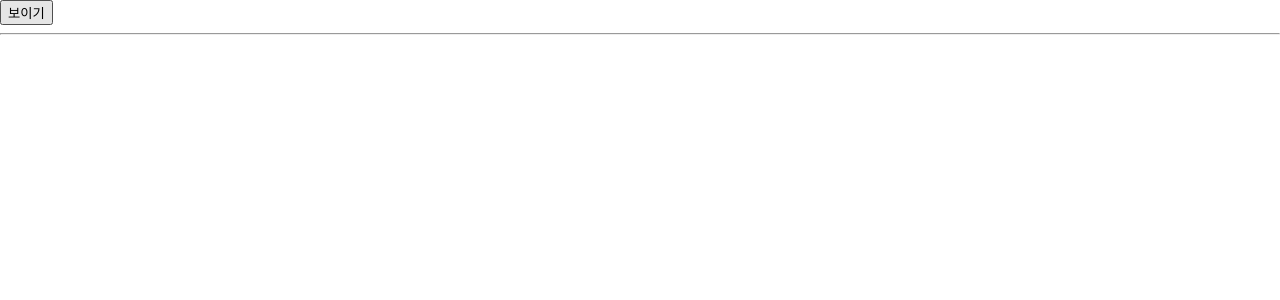
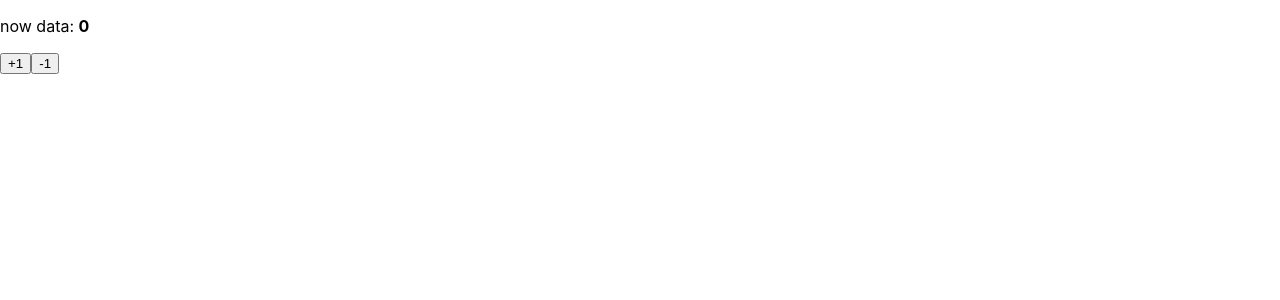
Before and after one commit to LydiaYoon/React-Todo, a React (Create React App) app: page / in a window 1280 px wide. Shown: the top 300 px of the page. Built offline with nearby package versions, Linux system fonts and the light colour scheme.

Commit message:
#8.3 useReducer

```diff
--- a/src/App.js
+++ b/src/App.js
@@ -1,21 +1,11 @@
 import React, { useState } from "react";
 
-import Info from "./practice/Info";
+import CounterReducer from "./practice/CounterReducer";
 
 const App = () => {
-  const [visible, setVisible] = useState(false);
-
   return (
     <div>
-      <button
-        onClick={() => {
-          setVisible(!visible);
-        }}
-      >
-        {visible ? "숨기기" : "보이기"}
-      </button>
-      <hr />
-      {visible && <Info />}
+      <CounterReducer />
     </div>
   );
 };
--- /dev/null
+++ b/src/practice/CounterReducer.js
@@ -0,0 +1,30 @@
+import React, { useReducer } from "react";
+
+function reducer(state, action) {
+  // action.type에 따라 다른 작업 수행
+  switch (action.type) {
+    case "INCREMENT":
+      return { value: state.value + 1 };
+    case "DECREMENT":
+      return { value: state.value - 1 };
+    default:
+      // 아무것도 해당되지 않을 때 기존 상태 변환
+      return state;
+  }
+}
+
+const CounterRecuder = () => {
+  const [state, dispatch] = useReducer(reducer, { value: 0 });
+
+  return (
+    <div>
+      <p>
+        now data: <b>{state.value}</b>
+      </p>
+      <button onClick={() => dispatch({ type: "INCREMENT" })}>+1</button>
+      <button onClick={() => dispatch({ type: "DECREMENT" })}>-1</button>
+    </div>
+  );
+};
+
+export default CounterRecuder;
```
